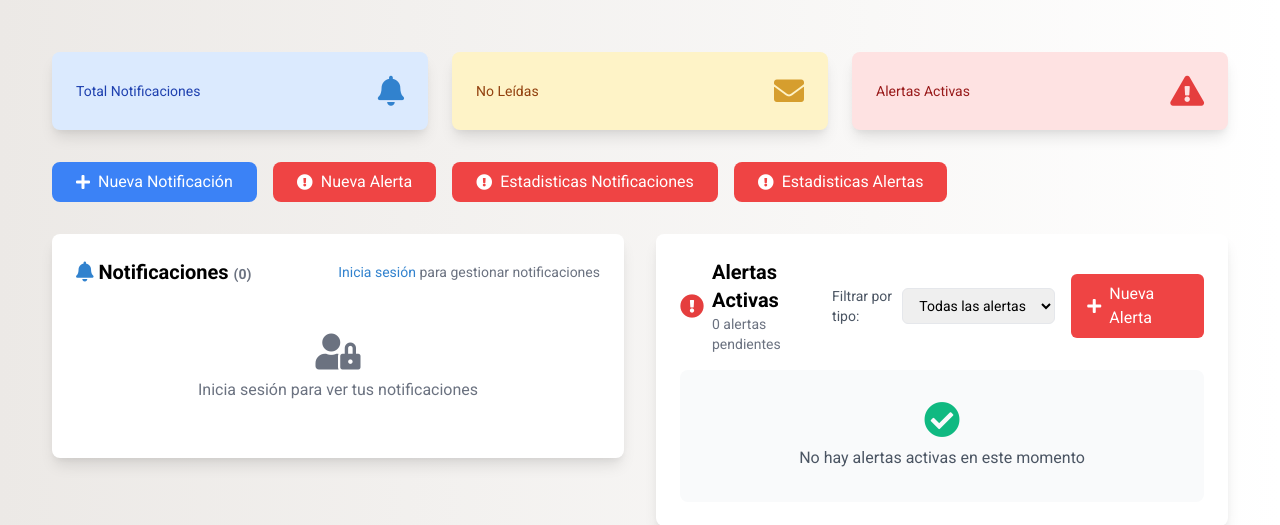
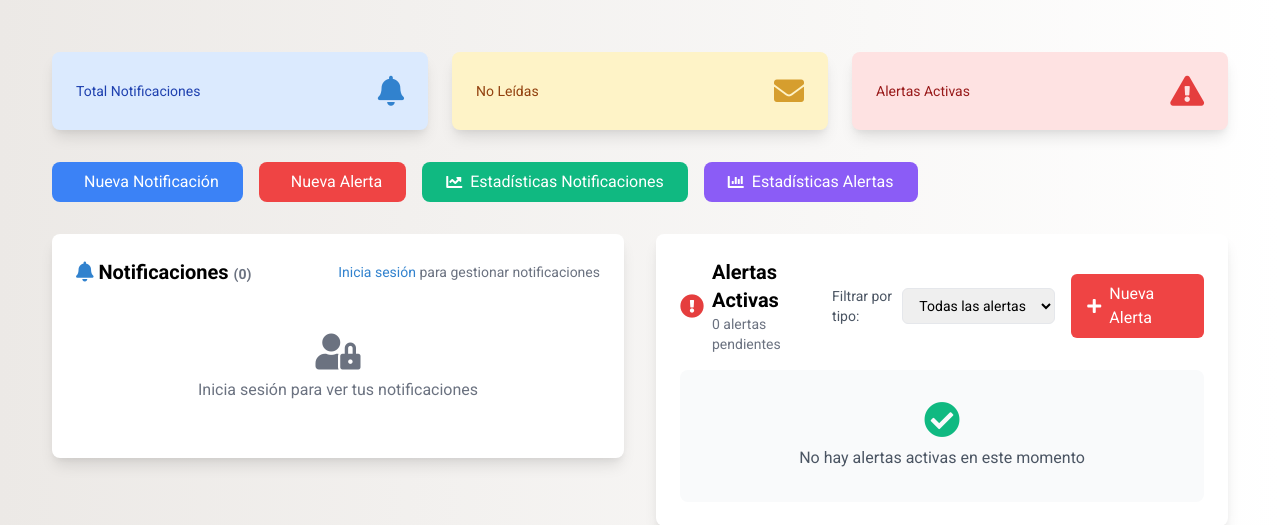
Before and after one commit to sandovaldavid/WebApp-PM, a Django app: template notificaciones/templates/notificaciones/dashboard.html in a window 1280 px wide. Shown: the part 64-589 px from the top of the page. Run offline with Django 5.2, Linux system fonts and the light colour scheme; the template is opened without the code that fills it, so the values that code supplies are empty; some libraries are stand-ins or nearby versions.

Commit message:
💄 update icons and colors for action buttons in dashboard

```diff
--- a/notificaciones/templates/notificaciones/dashboard.html
+++ b/notificaciones/templates/notificaciones/dashboard.html
@@ -43,24 +43,23 @@
             </div>
         </div>
     </div>
-
     <!-- Botones de Acción -->
     <div class="flex gap-4 mb-8">
         <a href="{% url 'notificaciones:crear_notificacion' %}"
-           class="bg-blue-500 text-white px-6 py-2 rounded-lg flex items-center hover:bg-blue-600 transition">
-            <i class="fas fa-plus mr-2"></i> Nueva Notificación
+        class="bg-blue-500 text-white px-6 py-2 rounded-lg flex items-center hover:bg-blue-600 transition">
+            <i class="fas fa-bell-plus mr-2"></i> Nueva Notificación
         </a>
         <a href="{% url 'notificaciones:crear_alerta' %}"
-           class="bg-red-500 text-white px-6 py-2 rounded-lg flex items-center hover:bg-red-600 transition">
-            <i class="fas fa-exclamation-circle mr-2"></i> Nueva Alerta
+        class="bg-red-500 text-white px-6 py-2 rounded-lg flex items-center hover:bg-red-600 transition">
+            <i class="fas fa-shield-exclamation mr-2"></i> Nueva Alerta
         </a>
         <a href="{% url 'notificaciones:estadisticas_notificaciones' %}"
-           class="bg-red-500 text-white px-6 py-2 rounded-lg flex items-center hover:bg-red-600 transition">
-            <i class="fas fa-exclamation-circle mr-2"></i> Estadisticas Notificaciones
+        class="bg-green-500 text-white px-6 py-2 rounded-lg flex items-center hover:bg-green-600 transition">
+            <i class="fas fa-chart-line mr-2"></i> Estadísticas Notificaciones
         </a>
         <a href="{% url 'notificaciones:estadisticas_alertas' %}"
-           class="bg-red-500 text-white px-6 py-2 rounded-lg flex items-center hover:bg-red-600 transition">
-            <i class="fas fa-exclamation-circle mr-2"></i> Estadisticas Alertas
+        class="bg-purple-500 text-white px-6 py-2 rounded-lg flex items-center hover:bg-purple-600 transition">
+            <i class="fas fa-chart-bar mr-2"></i> Estadísticas Alertas
         </a>
     </div>
 
```
